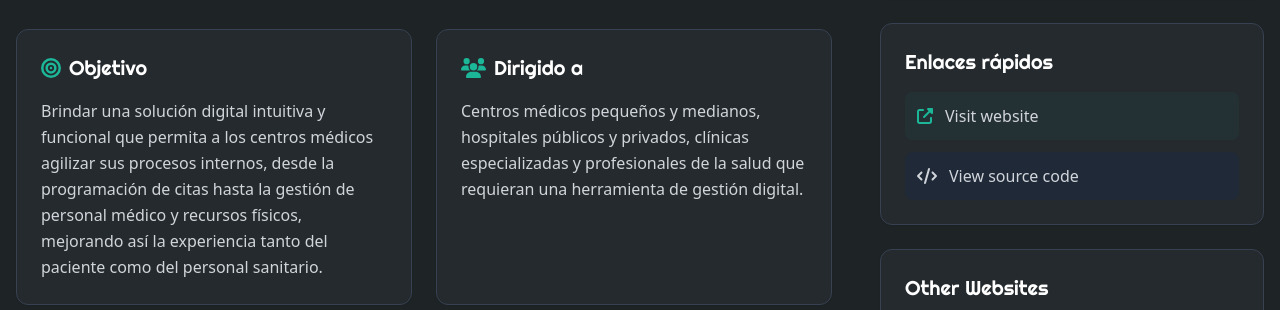
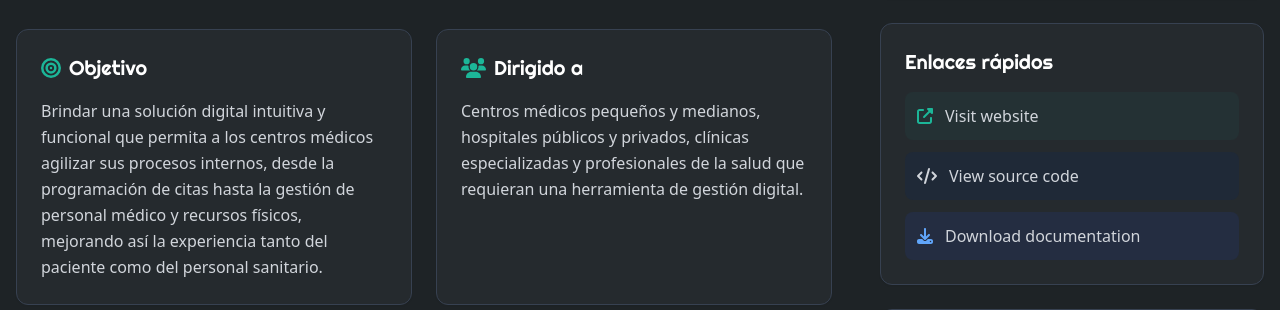
Before and after one commit to victorcamacaro253/Portafolio-react, a React (Vite) app: page /websites/1 in a window 1280 px wide. Shown: the part 728-1038 px from the top of the page. Built offline with nearby package versions, Linux system fonts and the light colour scheme; no server answers.

Commit message:
updates 18th jul

```diff
--- a/src/data/texts.json
+++ b/src/data/texts.json
@@ -488,6 +488,7 @@
             "detailedDescription": "Medicare es un sistema web integral diseñado para mejorar la gestión operativa y clínica de centros médicos, hospitales y clínicas. El sistema permite centralizar la administración de pacientes, doctores, citas médicas, departamentos y recursos hospitalarios, facilitando una comunicación eficiente entre los distintos actores involucrados. Cuenta con un área pública informativa y un área privada gestionada por roles (paciente, doctor, administrador).",
             "objective": "Brindar una solución digital intuitiva y funcional que permita a los centros médicos agilizar sus procesos internos, desde la programación de citas hasta la gestión de personal médico y recursos físicos, mejorando así la experiencia tanto del paciente como del personal sanitario.",
             "intendedFor": "Centros médicos pequeños y medianos, hospitales públicos y privados, clínicas especializadas y profesionales de la salud que requieran una herramienta de gestión digital.",
+           "documentUrl": "/Sistema-Integral-de-Gestión-Médica-Medicare.pdf",
             "url": "https://medicare-sistema.com ",
             "logo": "url",
             "github": "https://github.com/victorcamacaro253/medicare-system ",
@@ -585,6 +586,7 @@
             "detailedDescription": "Medicare is an integral web system designed to improve the operational and clinical management of medical centers, hospitals, and clinics. The system allows centralization of patient administration, doctors, medical appointments, departments, and hospital resources, facilitating efficient communication between the various stakeholders. It includes a public information area and a private area managed by roles (patient, doctor, administrator).",
             "objective": "To provide an intuitive and functional digital solution that enables medical centers to streamline their internal processes, from appointment scheduling to medical staff and clinical resource management, improving the experience for both patients and healthcare personnel.",
             "intendedFor": "Small and medium-sized medical centers, public and private hospitals, specialized clinics, and healthcare professionals who require a digital management tool.",
+            "documentUrl": "/Comprehensive-Medica-Management-System.pdf",
             "url": "https://medicare-sistema.com ",
             "logo": "url",
             "github": "https://github.com/victorcamacaro253/medicare-system ",
--- a/src/pages/WebsiteDetail.tsx
+++ b/src/pages/WebsiteDetail.tsx
@@ -13,7 +13,8 @@ import {
   faChevronLeft,
   faChevronRight,
   faImages,
-  faTimes
+  faTimes,
+  faDownload
 } from '@fortawesome/free-solid-svg-icons';
 
 // Import website images
@@ -27,6 +28,7 @@ interface WebsiteCard {
   detailedDescription: string;
   objective?: string;
   intendedFor?: string;
+  documentUrl?: string;
   url: string;
   github: string;
   technologies: string[];
@@ -307,6 +309,7 @@ useEffect(() => {
             </section>
 
             {/* Quick Actions */}
+            {/* Quick Actions */}
 <section className="bg-white dark:bg-dark-background-2 rounded-xl p-6 shadow-sm border border-gray-200 dark:border-gray-700">
   <h3 className="text-xl font-righteous mb-4">
     {websites.QuickLinks}
@@ -341,8 +344,26 @@ useEffect(() => {
         View source code
       </span>
     </a>
+
+    {/* Add this new download link */}
+    {website.documentUrl && (
+      <a
+        href={website.documentUrl}
+        download
+        className="flex items-center gap-3 p-3 bg-blue-50 dark:bg-blue-900/20 rounded-lg hover:bg-blue-100 dark:hover:bg-blue-900/30 transition-colors group"
+      >
+        <FontAwesomeIcon
+          icon={faDownload}
+          className="text-blue-600 dark:text-blue-400 group-hover:scale-110 transition-transform"
+        />
+        <span className="text-gray-700 dark:text-gray-300">
+          Download documentation
+        </span>
+      </a>
+    )}
   </div>
 </section>
+
 
             {/* Navigation */}
             <section className="bg-white dark:bg-dark-background-2 rounded-xl p-6 shadow-sm border border-gray-200 dark:border-gray-700">
```
Also changed, not shown: 2 other files (tests, documents, lock files or other folders). Lines whose indentation alone changed are shown as unchanged.
